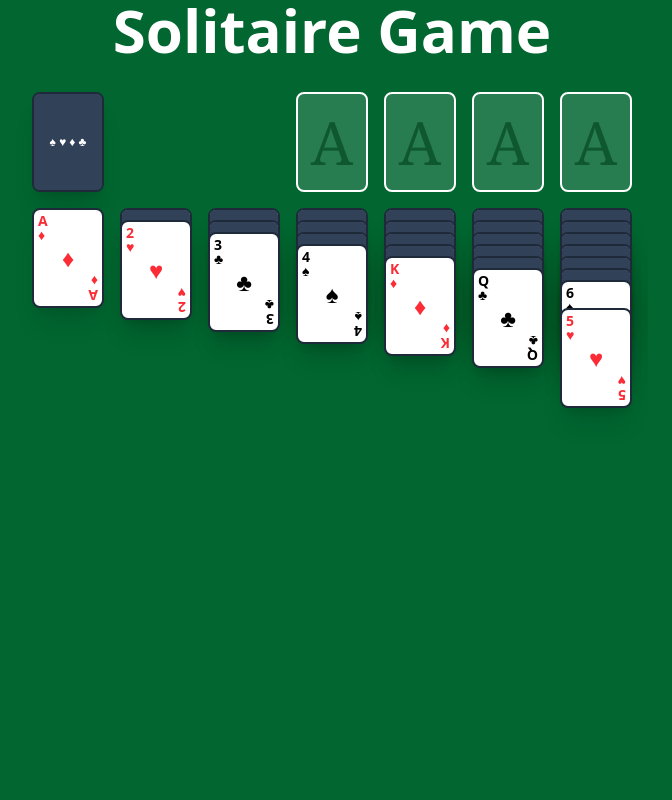
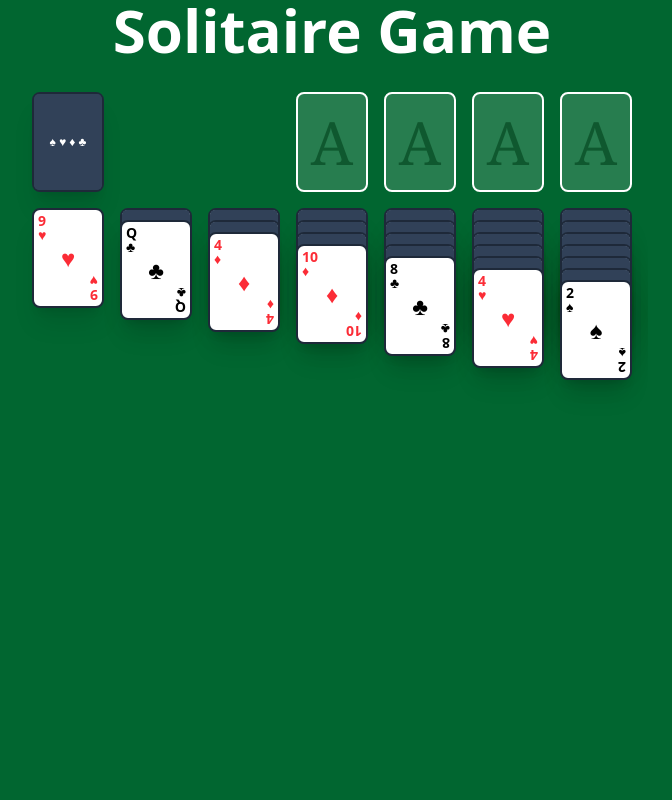
Before and after one commit to jgeneaguilar/klondike-solitaire, a React (Vite) app: page / in a window 1280 px wide. Shown: the top 800 px of the page, without its empty margins (308-980 px from the left). Built offline with nearby package versions, Linux system fonts and the light colour scheme.

Commit message:
feat: create shuffled deck and integrate to game board

```diff
--- a/src/App.tsx
+++ b/src/App.tsx
@@ -1,30 +1,15 @@
 import { GameBoard } from './components/GameBoard';
-import type { Card as CardType } from './types/game';
+import { initializeGame } from './utils/gameLogic';
 
 function App() {
-  const sampleCards: CardType[] = [
-    { suit: 'diamonds', rank: 'A', isFaceUp: true },
-    { suit: 'hearts', rank: 'K', isFaceUp: true },
-    { suit: 'spades', rank: 'Q', isFaceUp: true },
-    { suit: 'clubs', rank: 'J', isFaceUp: true },
-    { suit: 'hearts', rank: '10', isFaceUp: true },
-    { suit: 'diamonds', rank: '9', isFaceUp: true },
-    { suit: 'spades', rank: '8', isFaceUp: true },
-    { suit: 'hearts', rank: '7', isFaceUp: true },
-    { suit: 'diamonds', rank: '6', isFaceUp: true },
-    { suit: 'clubs', rank: '5', isFaceUp: true },
-    { suit: 'spades', rank: '4', isFaceUp: true },
-    { suit: 'hearts', rank: '3', isFaceUp: true },
-    { suit: 'clubs', rank: '2', isFaceUp: true },
-    { suit: 'diamonds', rank: '5', isFaceUp: true },
-  ];
+  const initialGameState = initializeGame();
 
   return (
     <div className="min-h-screen bg-green-800 flex items-center flex-col select-none gap-4">
       <div className="text-center">
         <h1 className="text-6xl font-bold text-white mb-4">Solitaire Game</h1>
       </div>
-      <GameBoard cards={sampleCards} />
+      <GameBoard gameState={initialGameState} />
     </div>
   );
 }
--- a/src/components/Foundation.tsx
+++ b/src/components/Foundation.tsx
@@ -1,15 +1,14 @@
 import React, { useState } from 'react';
-import type { Card as CardType, Suit } from '../types/game';
+import type { FoundationPile } from '../types/game';
 import { Card } from './Card';
 
-interface FoundationPile {
-  suit: Suit;
-  cards: CardType[];
+interface FoundationProps {
+  foundation: FoundationPile[];
 }
 
 const MAX_PILES = 4;
-export const Foundation: React.FC = () => {
-  const [foundationPiles] = useState<FoundationPile[]>([]);
+export const Foundation: React.FC<FoundationProps> = ({ foundation }) => {
+  const [foundationPiles] = useState<FoundationPile[]>(foundation);
 
   return (
     <div className="flex gap-4">
--- a/src/components/GameBoard.tsx
+++ b/src/components/GameBoard.tsx
@@ -1,22 +1,25 @@
 import React from 'react';
 import { StockAndWaste } from './StockAndWaste';
-import type { Card as CardType } from '../types/game';
+import type { GameState } from '../types/game';
 import { Foundation } from './Foundation';
 import { Tableau } from './Tableau';
 
 interface GameBoardProps {
-  cards: CardType[];
+  gameState: GameState;
 }
 
-export const GameBoard: React.FC<GameBoardProps> = ({ cards }) => {
+export const GameBoard: React.FC<GameBoardProps> = ({ gameState }) => {
   return (
     <div className="flex flex-col gap-4">
       <div className="flex justify-between">
-        <StockAndWaste cards={cards} />
-        <Foundation />
+        <StockAndWaste
+          stockCards={gameState.stock}
+          wasteCards={gameState.waste}
+        />
+        <Foundation foundation={gameState.foundation} />
       </div>
       <div className="flex">
-        <Tableau />
+        <Tableau tableau={gameState.tableau} />
       </div>
     </div>
   );
--- a/src/components/StockAndWaste.tsx
+++ b/src/components/StockAndWaste.tsx
@@ -4,25 +4,35 @@ import { Card } from './Card';
 import RecycleIcon from '../assets/icons/recycle.svg?react';
 
 interface StockAndWasteProps {
-  cards: CardType[];
+  stockCards: CardType[];
+  wasteCards: CardType[];
 }
 
-export const StockAndWaste: React.FC<StockAndWasteProps> = ({ cards }) => {
-  const [stock, setStock] = useState<CardType[]>(cards);
-  const [waste, setWaste] = useState<CardType[]>([]);
+export const StockAndWaste: React.FC<StockAndWasteProps> = ({
+  stockCards,
+  wasteCards,
+}) => {
+  const [stock, setStock] = useState<CardType[]>(stockCards);
+  const [waste, setWaste] = useState<CardType[]>(wasteCards);
 
   const isStockEmpty = stock.length === 0 && waste.length > 0;
 
   const handleDraw: MouseEventHandler<HTMLDivElement> = () => {
     if (stock.length === 0 && waste.length > 0) {
-      setStock(waste.reverse());
+      setStock(waste);
       setWaste([]);
       return;
     }
 
-    const cardsToMove = stock.slice(-3).reverse();
-    setStock(stock.slice(0, -3));
+    const cardsToMove = stock.slice(0, 3);
+    setStock(stock.slice(3, stock.length));
     setWaste([...waste, ...cardsToMove]);
+  };
+
+  const getLeftOffset = (index: number, length: number): string => {
+    if (index === 0) return '';
+    if (length === 2) return '-left-12';
+    return index === 1 ? '-left-12' : '-left-24';
   };
 
   return (
@@ -47,19 +57,14 @@ export const StockAndWaste: React.FC<StockAndWasteProps> = ({ cards }) => {
 
       {/* Waste Pile */}
       <div className="flex items-center rounded-lg h-25 w-40">
-        {waste.length > 0 && (
-          <>
-            <div className="z-0">
-              <Card card={waste[waste.length - 3]} />
-            </div>
-            <div className="z-10 relative top-0 -left-12">
-              <Card card={waste[waste.length - 2]} />
-            </div>
-            <div className="z-20 relative top-0 -left-24">
-              <Card card={waste[waste.length - 1]} />
-            </div>
-          </>
-        )}
+        {waste.slice(-Math.min(3, waste.length)).map((card, index, arr) => (
+          <div
+            key={`${card.suit}-${card.rank}-${index}`}
+            className={`z-${index * 10} relative top-0 ${getLeftOffset(index, arr.length)}`}
+          >
+            <Card card={card} />
+          </div>
+        ))}
       </div>
     </div>
   );
--- a/src/components/Tableau.tsx
+++ b/src/components/Tableau.tsx
@@ -2,51 +2,12 @@ import React, { useState } from 'react';
 import type { Card as CardType } from '../types/game';
 import { Card } from './Card';
 
-export const Tableau: React.FC = () => {
-  const [tableauPiles] = useState<CardType[][]>([
-    // test piles
-    [{ suit: 'diamonds', rank: 'A', isFaceUp: true }], // pile 0
-    [
-      { suit: 'diamonds', rank: 'A', isFaceUp: false },
-      { suit: 'hearts', rank: '2', isFaceUp: true },
-    ], // pile 1
-    [
-      { suit: 'diamonds', rank: 'A', isFaceUp: false },
-      { suit: 'diamonds', rank: '2', isFaceUp: false },
-      { suit: 'clubs', rank: '3', isFaceUp: true },
-    ], // pile 2
-    [
-      { suit: 'diamonds', rank: 'A', isFaceUp: false },
-      { suit: 'diamonds', rank: '2', isFaceUp: false },
-      { suit: 'diamonds', rank: '3', isFaceUp: false },
-      { suit: 'spades', rank: '4', isFaceUp: true },
-    ], // pile 3
-    [
-      { suit: 'diamonds', rank: 'A', isFaceUp: false },
-      { suit: 'diamonds', rank: '2', isFaceUp: false },
-      { suit: 'diamonds', rank: '3', isFaceUp: false },
-      { suit: 'diamonds', rank: '4', isFaceUp: false },
-      { suit: 'diamonds', rank: 'K', isFaceUp: true },
-    ], // pile 4
-    [
-      { suit: 'diamonds', rank: 'A', isFaceUp: false },
-      { suit: 'diamonds', rank: '2', isFaceUp: false },
-      { suit: 'diamonds', rank: '3', isFaceUp: false },
-      { suit: 'diamonds', rank: '4', isFaceUp: false },
-      { suit: 'diamonds', rank: '5', isFaceUp: false },
-      { suit: 'clubs', rank: 'Q', isFaceUp: true },
-    ], // pile 5
-    [
-      { suit: 'hearts', rank: 'K', isFaceUp: false },
-      { suit: 'hearts', rank: 'Q', isFaceUp: false },
-      { suit: 'hearts', rank: 'J', isFaceUp: false },
-      { suit: 'hearts', rank: '10', isFaceUp: false },
-      { suit: 'hearts', rank: '9', isFaceUp: false },
-      { suit: 'hearts', rank: '8', isFaceUp: false },
-      { suit: 'spades', rank: '6', isFaceUp: true },
-      { suit: 'hearts', rank: '5', isFaceUp: true },
-    ], // pile 6
-  ]);
+interface TableauProps {
+  tableau: CardType[][];
+}
+
+export const Tableau: React.FC<TableauProps> = ({ tableau }) => {
+  const [tableauPiles] = useState<CardType[][]>(tableau);
 
   const calculateTopOffset = (pile: CardType[], index: number) => {
     const offset = index * -80;
--- a/src/types/game.ts
+++ b/src/types/game.ts
@@ -1,22 +1,24 @@
-export type Suit = 'diamonds' | 'hearts' | 'spades' | 'clubs';
+import type { ranks, suits } from '../utils/constants';
 
-export type Rank =
-  | 'A'
-  | '2'
-  | '3'
-  | '4'
-  | '5'
-  | '6'
-  | '7'
-  | '8'
-  | '9'
-  | '10'
-  | 'J'
-  | 'Q'
-  | 'K';
+export type Suit = (typeof suits)[number];
+
+export type Rank = (typeof ranks)[number];
 
 export interface Card {
   suit: Suit;
   rank: Rank;
   isFaceUp: boolean;
 }
+
+export interface FoundationPile {
+  suit: Suit;
+  cards: Card[];
+}
+
+export interface GameState {
+  foundation: FoundationPile[];
+  gameStatus: 'playing' | 'won' | 'lost';
+  stock: Card[];
+  tableau: Card[][];
+  waste: Card[];
+}
--- /dev/null
+++ b/src/utils/constants.ts
@@ -0,0 +1,17 @@
+export const suits = ['diamonds', 'hearts', 'spades', 'clubs'] as const;
+
+export const ranks = [
+  'A',
+  '2',
+  '3',
+  '4',
+  '5',
+  '6',
+  '7',
+  '8',
+  '9',
+  '10',
+  'J',
+  'Q',
+  'K',
+] as const;
--- /dev/null
+++ b/src/utils/gameLogic.ts
@@ -0,0 +1,45 @@
+import type { Card as CardType, GameState } from '../types/game';
+import { ranks, suits } from './constants';
+
+export const createAndShuffleDeck = (): CardType[] => {
+  const deck = suits.flatMap(suit =>
+    ranks.map(rank => ({ suit, rank, isFaceUp: false }))
+  );
+
+  // Fisher-Yates Shuffle
+  for (let i = deck.length - 1; i > 0; i--) {
+    const j = Math.floor(Math.random() * (i + 1));
+    [deck[i], deck[j]] = [deck[j], deck[i]];
+  }
+
+  return deck;
+};
+
+export const initializeGame = (): GameState => {
+  const deck = createAndShuffleDeck();
+  const tableau: CardType[][] = [];
+
+  let deckIndex = 0;
+  for (let pile = 0; pile < 7; pile++) {
+    const piles: CardType[] = [];
+
+    for (let card = 0; card <= pile; card++) {
+      const currentCard = deck[deckIndex++];
+      currentCard.isFaceUp = card === pile;
+      piles.push(currentCard);
+    }
+    tableau.push(piles);
+  }
+
+  const stock = deck
+    .slice(deckIndex)
+    .map(card => ({ ...card, isFaceUp: true }));
+
+  return {
+    foundation: [],
+    gameStatus: 'playing',
+    stock,
+    tableau,
+    waste: [],
+  };
+};
```
